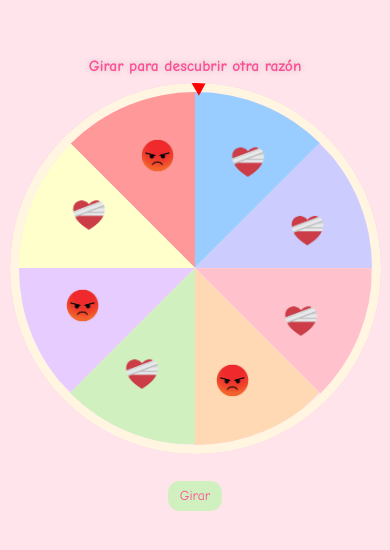
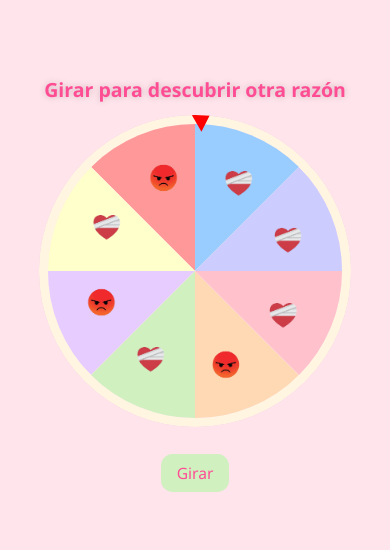
Before and after one commit to almayfacu/ruleta, a plain HTML site: page index.html in a window 390 px wide. Shown: the part 138-688 px from the top of the page. Drawn offline with Linux system fonts and the light colour scheme.

Commit message:
Update index.html

```diff
--- a/index.html
+++ b/index.html
@@ -3,7 +3,7 @@
 <head>
   <meta charset="UTF-8" />
   <meta name="viewport" content="width=device-width, initial-scale=1.0" />
-  <title>Ruleta del Amor 💘</title>
+  <title>Ruleta de mi amor</title>
   <style>
     :root {
       --pink: #ffc1cc;
@@ -24,7 +24,7 @@
     }
 
     body {
-      font-family: 'Comic Sans MS';
+      font-family: 'Segoe UI', 'Arial', sans-serif;
       background: #ffe4ec;
       height: 100vh;
       display: flex;
@@ -42,13 +42,13 @@
       flex-shrink: 0;
       width: 100%;
       max-width: 100vw;
-      min-height: 80vh; /* Reservar espacio para el mensaje */
+      min-height: 80vh;
     }
 
     h1 {
       font-size: 5vmin;
       color: #ff4d94;
-      font-family: 'Comic Sans Ms';
+      font-family: 'Segoe UI', 'Arial', sans-serif;
       text-align: center;
       margin-bottom: 3vmin;
       text-shadow: 0 0 2vmin rgba(0, 0, 0, 0.2);
@@ -119,77 +119,23 @@
       z-index: 10;
     }
 
-    .sector:nth-child(1) img {
-      transform: translate(-50%, -50%) rotate(0deg);
-    }
+    .sector:nth-child(1) img { transform: translate(-50%, -50%) rotate(0deg); }
+    .sector:nth-child(2) img { transform: translate(-50%, -50%) rotate(-45deg); }
+    .sector:nth-child(3) img { transform: translate(-50%, -50%) rotate(-90deg); }
+    .sector:nth-child(4) img { transform: translate(-50%, -50%) rotate(-135deg); }
+    .sector:nth-child(5) img { transform: translate(-50%, -50%) rotate(-180deg); }
+    .sector:nth-child(6) img { transform: translate(-50%, -50%) rotate(-225deg); }
+    .sector:nth-child(7) img { transform: translate(-50%, -50%) rotate(-270deg); }
+    .sector:nth-child(8) img { transform: translate(-50%, -50%) rotate(-315deg); }
 
-    .sector:nth-child(2) img {
-      transform: translate(-50%, -50%) rotate(-45deg);
-    }
-
-    .sector:nth-child(3) img {
-      transform: translate(-50%, -50%) rotate(-90deg);
-    }
-
-    .sector:nth-child(4) img {
-      transform: translate(-50%, -50%) rotate(-135deg);
-    }
-
-    .sector:nth-child(5) img {
-      transform: translate(-50%, -50%) rotate(-180deg);
-    }
-
-    .sector:nth-child(6) img {
-      transform: translate(-50%, -50%) rotate(-225deg);
-    }
-
-    .sector:nth-child(7) img {
-      transform: translate(-50%, -50%) rotate(-270deg);
-    }
-
-    .sector:nth-child(8) img {
-      transform: translate(-50%, -50%) rotate(-315deg);
-    }
-
-    .sector:nth-child(1) {
-      transform: rotate(0deg);
-      background: var(--pink);
-    }
-
-    .sector:nth-child(2) {
-      transform: rotate(45deg);
-      background: var(--peach);
-    }
-
-    .sector:nth-child(3) {
-      transform: rotate(90deg);
-      background: var(--mint);
-    }
-
-    .sector:nth-child(4) {
-      transform: rotate(135deg);
-      background: var(--lilac);
-    }
-
-    .sector:nth-child(5) {
-      transform: rotate(180deg);
-      background: var(--yellow);
-    }
-
-    .sector:nth-child(6) {
-      transform: rotate(225deg);
-      background: var(--coral);
-    }
-
-    .sector:nth-child(7) {
-      transform: rotate(270deg);
-      background: var(--sky);
-    }
-
-    .sector:nth-child(8) {
-      transform: rotate(315deg);
-      background: var(--lavender);
-    }
+    .sector:nth-child(1) { transform: rotate(0deg); background: var(--pink); }
+    .sector:nth-child(2) { transform: rotate(45deg); background: var(--peach); }
+    .sector:nth-child(3) { transform: rotate(90deg); background: var(--mint); }
+    .sector:nth-child(4) { transform: rotate(135deg); background: var(--lilac); }
+    .sector:nth-child(5) { transform: rotate(180deg); background: var(--yellow); }
+    .sector:nth-child(6) { transform: rotate(225deg); background: var(--coral); }
+    .sector:nth-child(7) { transform: rotate(270deg); background: var(--sky); }
+    .sector:nth-child(8) { transform: rotate(315deg); background: var(--lavender); }
 
     button {
       margin-top: 2vmin;
@@ -200,7 +146,7 @@
       border-radius: 3vmin;
       cursor: pointer;
       transition: background-color 0.3s;
-      font-family: 'Comic Sans MS';
+      font-family: 'Segoe UI', 'Arial', sans-serif;
       color: #ff4d94;
     }
 
@@ -240,6 +186,7 @@
       color: #ff0000;
       text-align: center;
       z-index: 10;
+      font-family: 'Segoe UI', 'Arial', sans-serif;
     }
 
     .particle {
@@ -266,113 +213,21 @@
       z-index: 30;
     }
 
-    /* Media Queries para pantallas pequeñas */
     @media (max-width: 600px) {
-      h1 {
-        font-size: 4vmin;
-        margin-bottom: 2vmin;
+      #botonReiniciarGanador {
+        top: calc(50% + 45vmin);
       }
+    }
 
-      .ruleta-wrapper {
-        width: 90vmin;
-        height: 90vmin;
-        min-width: 200px;
-        min-height: 200px;
-      }
-
-      .flecha {
-        border-left: 4vmin solid transparent;
-        border-right: 4vmin solid transparent;
-        border-bottom: 6vmin solid red;
-        top: -1vmin;
-      }
-
-      button {
-        padding: 2vmin 3vmin;
-        font-size: 3.5vmin;
-      }
-
-      #imagenResultado {
-        max-width: 50vmin;
-      }
-
-      #mensajeResultado {
-        font-size: 3.5vmin;
-        bottom: 3vmin;
-      }
-
-      .particle {
-        width: 1.5vmin;
-        height: 1.5vmin;
-      }
-
+    @media (min-width: 1200px) {
       #botonReiniciarGanador {
         top: calc(50% + 30vmin);
       }
     }
 
-    /* Media Queries para pantallas grandes */
-    @media (min-width: 1200px) {
-      .ruleta-wrapper {
-        max-width: 500px;
-        max-height: 500px;
-      }
-
-      h1 {
-        font-size: 6vmin;
-      }
-
-      #imagenResultado {
-        max-width: 70vmin;
-      }
-
+    @media (max-height: 800px) and (min-width: 1000px) {
       #botonReiniciarGanador {
-        top: calc(50% + 40vmin);
-      }
-    }
-
-    /* Media Query para pantallas estrechas o de alta relación de aspecto */
-    @media (max-aspect-ratio: 1/2) {
-      .ruleta-wrapper {
-        width: 95vw;
-        height: 95vw;
-        min-width: 180px;
-        min-height: 180px;
-      }
-
-      .flecha {
-        border-left: 3.5vmin solid transparent;
-        border-right: 3.5vmin solid transparent;
-        border-bottom: 5.5vmin solid red;
-        top: -0.8vmin;
-      }
-
-      #mensajeResultado {
-        bottom: 2vmin;
-        font-size: 3vmin;
-      }
-    }
-
-    /* Media Query para pantallas de notebook (resoluciones típicas como 1366x768 o 1920x1080) */
-    @media (max-height: 800px) and (min-width: 1000px) {
-      .contenedor-juego {
-        min-height: 90vh;
-      }
-
-      .ruleta-wrapper {
-        width: 70vmin;
-        height: 70vmin;
-        max-width: 350px;
-        max-height: 350px;
-      }
-
-      #mensajeResultado {
-        bottom: 4vmin;
-        font-size: 3.5vmin;
-      }
-
-      button {
-        margin-top: 1vmin;
+        top: calc(50% + 30vmin);
       }
     }
   </style>
@@ -476,7 +331,6 @@
           document.getElementById("botonReiniciarGanador").style.display = "inline-block";
           createParticles();
           sonidoGanador.play();
-          document.getElementById("botonReiniciar").style.display = "inline-block";
         } else {
           document.getElementById("mensajeResultado").style.display = "block";
           document.getElementById("botonGirar").style.display = "inline-block";
```
